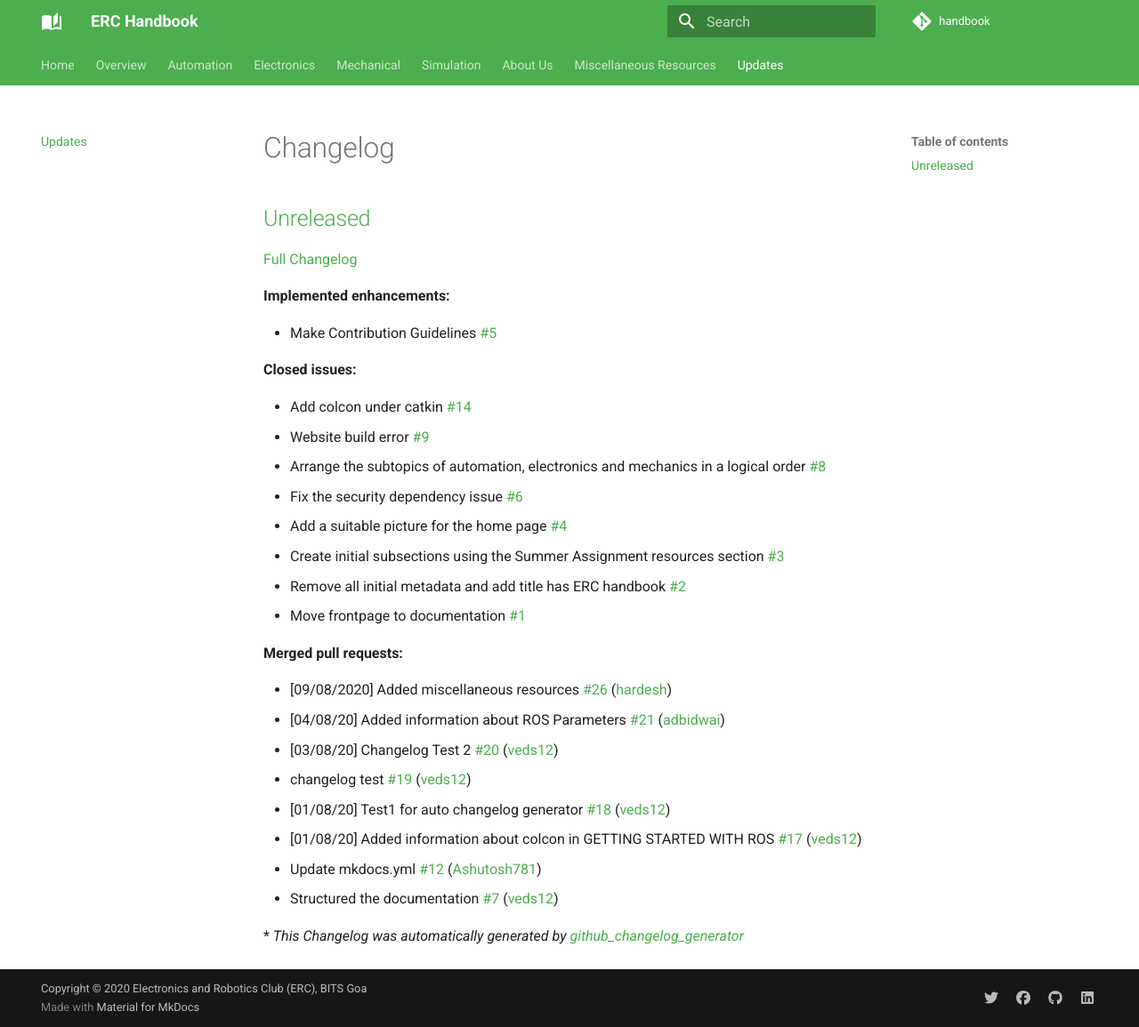
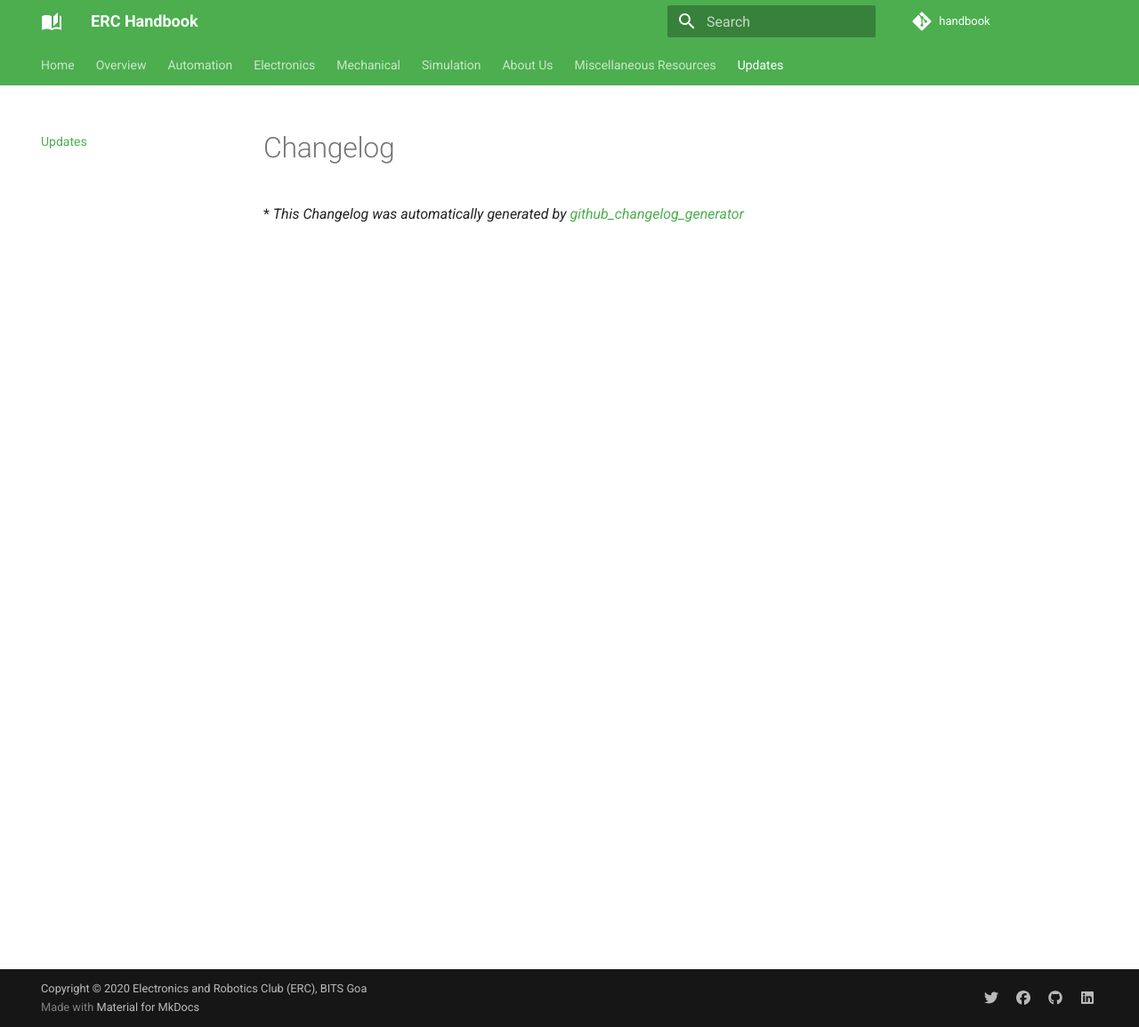
Before and after one commit to ERC-BPGC/handbook, an MkDocs documentation site: the page built from docs/CHANGELOG.md, in a window 1280 px wide and 1155 px high. Shown: the whole window at 89% size. Built offline with MkDocs 1.6.1 and Material for MkDocs 9.7.7, drawn with Linux system fonts in a browser that asks for light colours; comment, search, counter and statistics services are not loaded.

Commit message:
Updated CHANGELOG.md

```diff
--- a/docs/CHANGELOG.md
+++ b/docs/CHANGELOG.md
@@ -1,34 +1,4 @@
 # Changelog
-
-## [Unreleased](https://github.com/ERC-BPGC/handbook/tree/HEAD)
-
-[Full Changelog](https://github.com/ERC-BPGC/handbook/compare/ef9957bc9c7386b7735728f7016ccb5eb2a81e79...HEAD)
-
-**Implemented enhancements:**
-
-- Make Contribution Guidelines [\#5](https://github.com/ERC-BPGC/handbook/issues/5)
-
-**Closed issues:**
-
-- Add colcon under catkin [\#14](https://github.com/ERC-BPGC/handbook/issues/14)
-- Website build error [\#9](https://github.com/ERC-BPGC/handbook/issues/9)
-- Arrange the subtopics of automation, electronics and mechanics in a logical order [\#8](https://github.com/ERC-BPGC/handbook/issues/8)
-- Fix the security dependency issue [\#6](https://github.com/ERC-BPGC/handbook/issues/6)
-- Add a suitable picture for the home page [\#4](https://github.com/ERC-BPGC/handbook/issues/4)
-- Create initial subsections using the Summer Assignment resources section [\#3](https://github.com/ERC-BPGC/handbook/issues/3)
-- Remove all initial metadata and add title has ERC handbook [\#2](https://github.com/ERC-BPGC/handbook/issues/2)
-- Move frontpage to documentation [\#1](https://github.com/ERC-BPGC/handbook/issues/1)
-
-**Merged pull requests:**
-
-- \[09/08/2020\] Added miscellaneous resources [\#26](https://github.com/ERC-BPGC/handbook/pull/26) ([hardesh](https://github.com/hardesh))
-- \[04/08/20\] Added information about ROS Parameters [\#21](https://github.com/ERC-BPGC/handbook/pull/21) ([adbidwai](https://github.com/adbidwai))
-- \[03/08/20\] Changelog Test 2 [\#20](https://github.com/ERC-BPGC/handbook/pull/20) ([veds12](https://github.com/veds12))
-- changelog test [\#19](https://github.com/ERC-BPGC/handbook/pull/19) ([veds12](https://github.com/veds12))
-- \[01/08/20\] Test1 for auto changelog generator [\#18](https://github.com/ERC-BPGC/handbook/pull/18) ([veds12](https://github.com/veds12))
-- \[01/08/20\] Added information about colcon in GETTING STARTED WITH ROS [\#17](https://github.com/ERC-BPGC/handbook/pull/17) ([veds12](https://github.com/veds12))
-- Update mkdocs.yml [\#12](https://github.com/ERC-BPGC/handbook/pull/12) ([Ashutosh781](https://github.com/Ashutosh781))
-- Structured the documentation [\#7](https://github.com/ERC-BPGC/handbook/pull/7) ([veds12](https://github.com/veds12))
 
 
 
```
